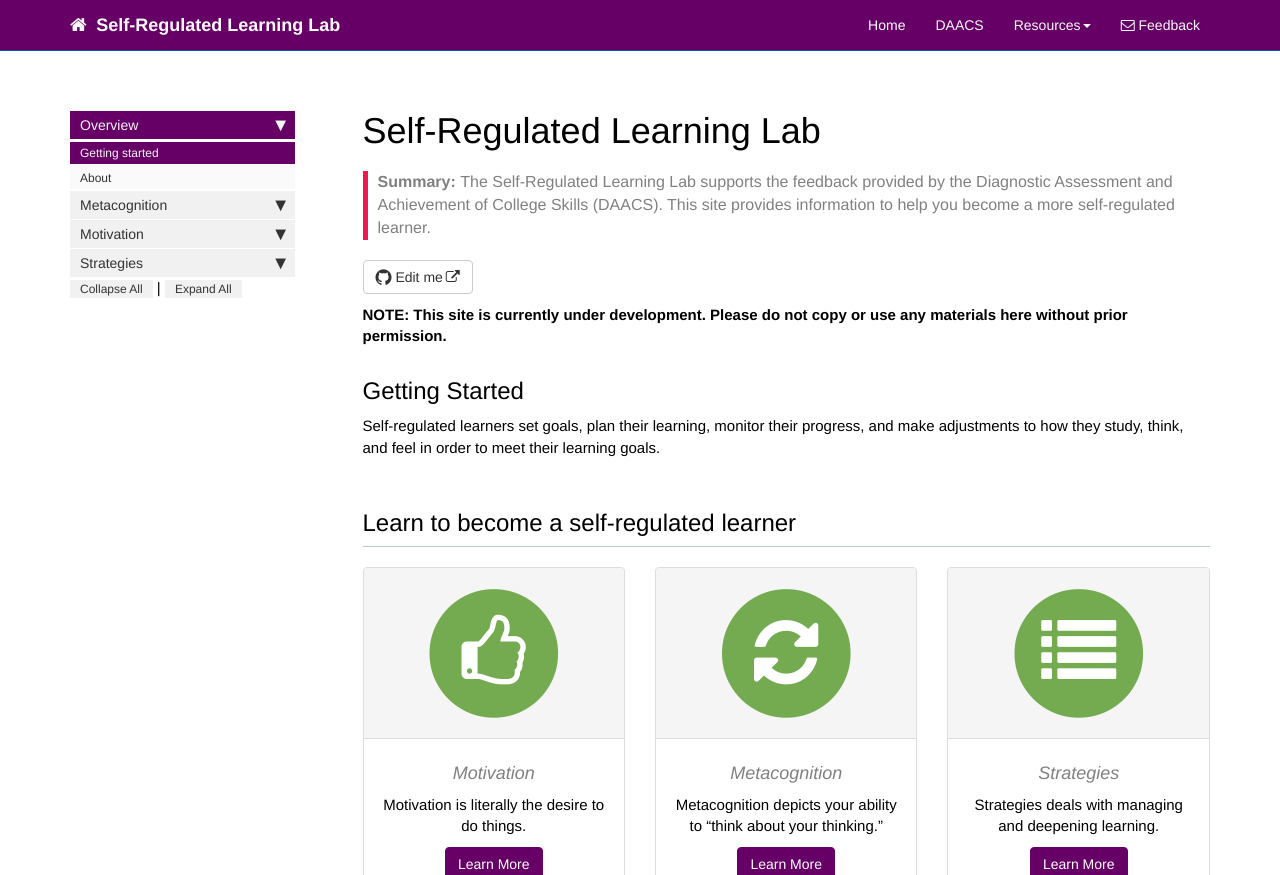
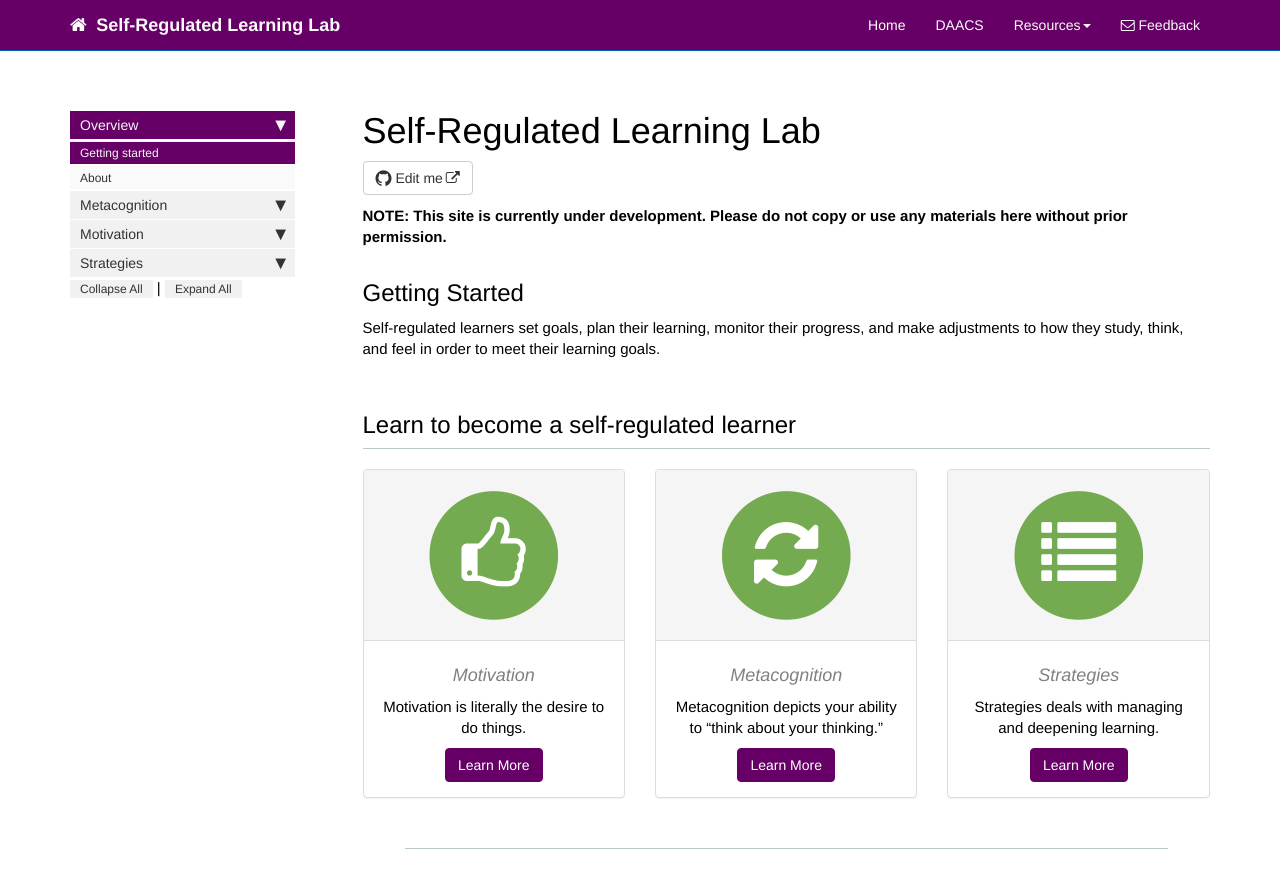
Before and after one commit to dfranklin02/SRL, a Jekyll site: the page built from docs/index.md, in a window 1280 px wide and 900 px high, cut to the strip 0-875 px from the top of the window. Built offline with Jekyll 4.4.1, drawn with Linux system fonts in a browser that asks for light colours; nearby versions of some CDN libraries; comment, search, counter and statistics services are not loaded.

Commit message:
Update index.md

```diff
--- a/docs/index.md
+++ b/docs/index.md
@@ -5,7 +5,6 @@ tags:
 sidebar: mydoc_sidebar
 permalink: index.html
 toc: false
-summary: The Self-Regulated Learning Lab supports the feedback provided by the Diagnostic Assessment and Achievement of College Skills (DAACS). This site provides information to help you become a more self-regulated learner.
 ---
 
 
```
